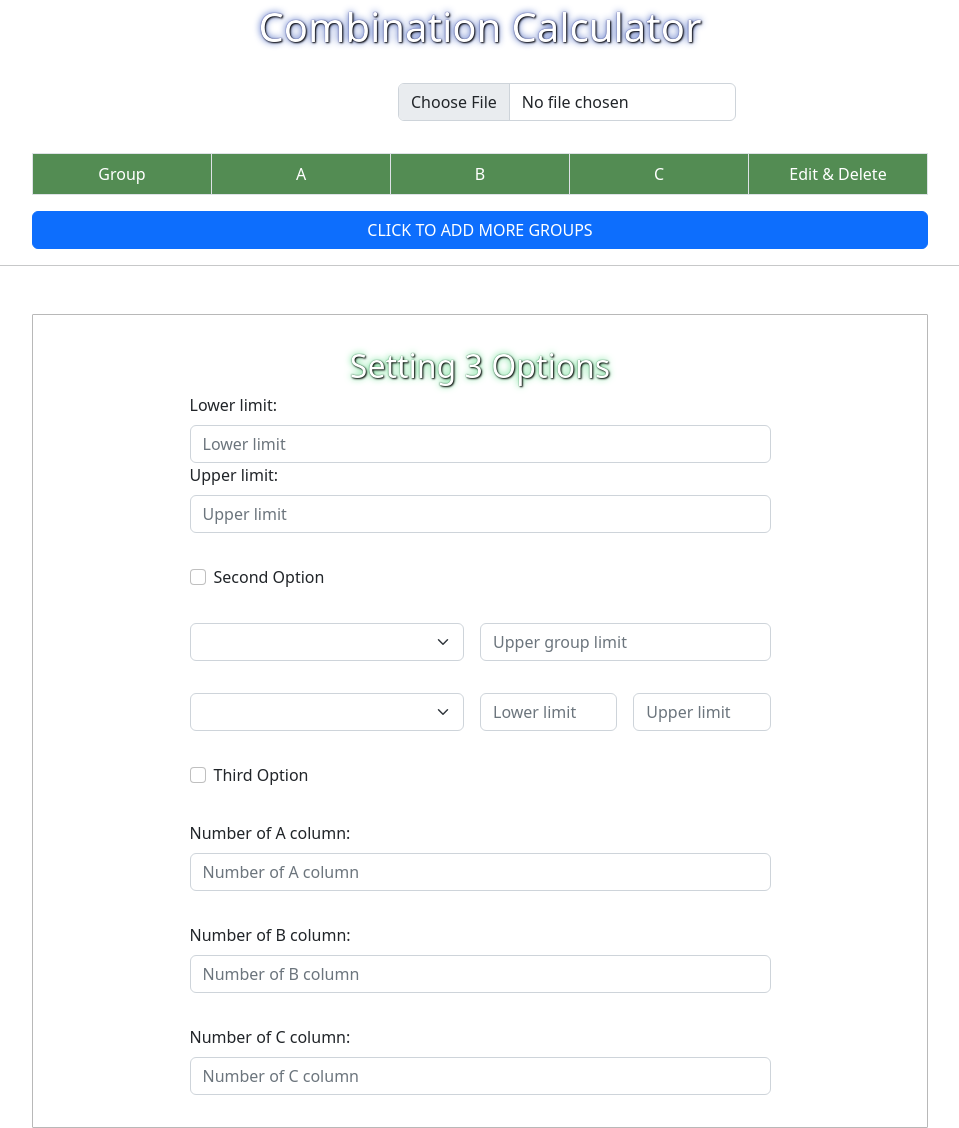
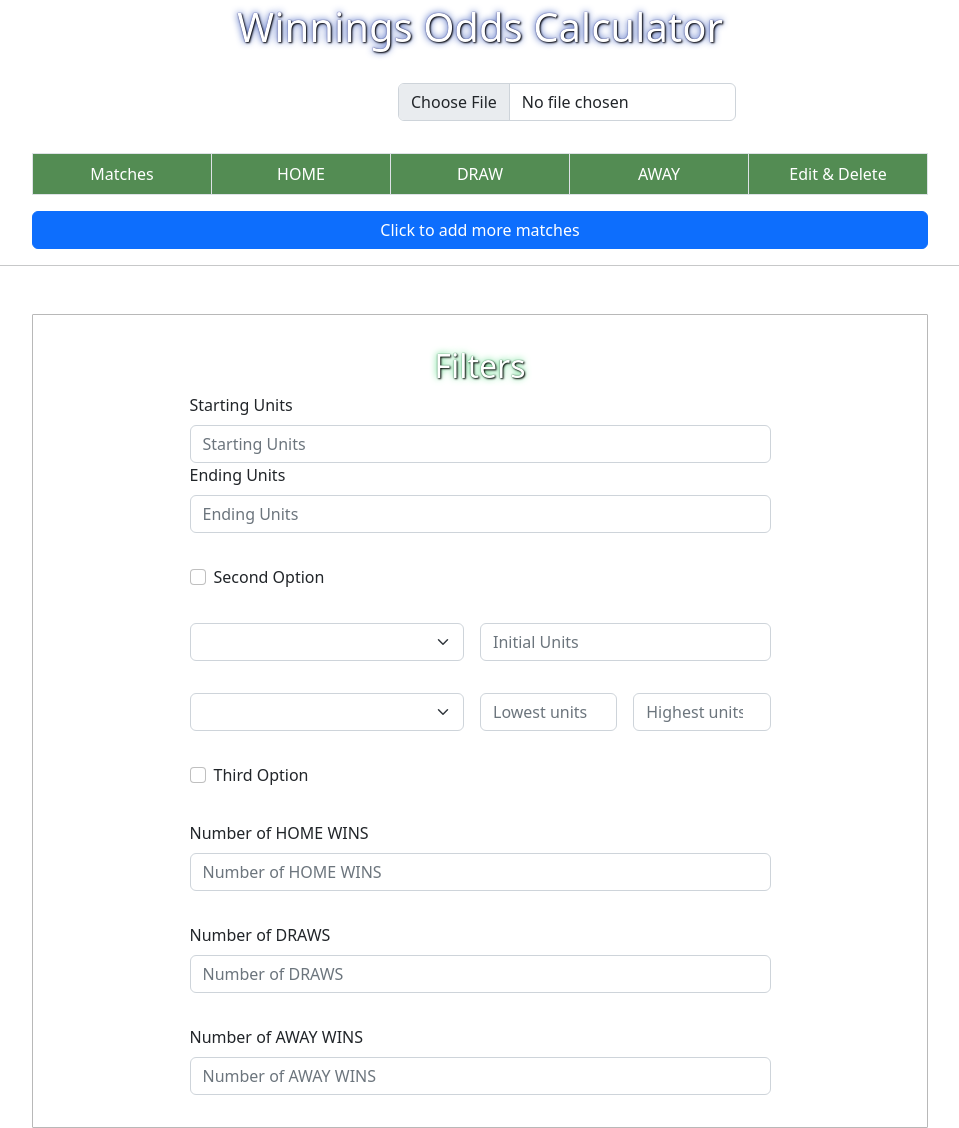
Before and after one commit to quanmeo1406/combination-calculator, a plain HTML site: page index.html in a window 1280 px wide. Shown: the part 29-1157 px from the top of the page, without its empty margins (160-1119 px from the left). Drawn offline with nearby package versions, Linux system fonts and the light colour scheme; a script that the page names is missing.

Commit message:
change some texts

```diff
--- a/combination_calculator.js
+++ b/combination_calculator.js
@@ -77,9 +77,8 @@ function displayOutPut() {
 
   if (!outPut.length) {
     if (min > 0 && max > 0)
-      resultTbody.innerHTML = "<h3>Sorry, there's no results...</h3>";
-    else
-      resultTbody.innerHTML = "<h3>Please the input conditions exactly...</h3>";
+      resultTbody.innerHTML = "<h3>Sorry, there's no tickets...</h3>";
+    else resultTbody.innerHTML = "<h3>Please the filters exactly...</h3>";
 
     const numOfComb = document.getElementById("numOfComb");
     numOfComb.innerHTML = "";
@@ -87,7 +86,7 @@ function displayOutPut() {
     let index = 0;
     let cardComponent = "";
     const numOfComb = document.getElementById("numOfComb");
-    numOfComb.innerHTML = "<h3> Number Of results: " + outPut.length + "</h3>";
+    numOfComb.innerHTML = "<h3> Number Of Tickets: " + outPut.length + "</h3>";
     for (
       let index = currentLimit * 30;
       index < (currentLimit + 1) * 30;
@@ -98,15 +97,15 @@ function displayOutPut() {
         cardComponent =
           cardComponent +
           `<div class="card">
-            <h3>Output ${index + 1}</h3>
+            <h3>Ticket ${index + 1}</h3>
             <table class="table table-hover table-bordered result-table">
                 <thead>
                     <tr class='table-primary'>
-                        <th>Group</th>
-                        <th>A</th>
-                        <th>B</th>
-                        <th>C</th>
-                        <th>RN</th>
+                        <th>Matches</th>
+                        <th>HOME</th>
+                        <th>DRAW</th>
+                        <th>AWAY</th>
+                        <th>UNITS</th>
                     </tr>
                 </thead>
                 <tbody>
--- a/index.html
+++ b/index.html
@@ -26,7 +26,7 @@
     <script src="https://cdn.jsdelivr.net/npm/bootstrap@5.2.1/dist/js/bootstrap.bundle.min.js"></script>
   </head>
   <body onload="displayGroups()">
-    <h1 class="quan-mt quan-mb quan-text-primary">Combination Calculator</h1>
+    <h1 class="quan-mt quan-mb quan-text-primary">Winnings Odds Calculator</h1>
     <div class="quan-w70 quan-mt quan-mb quan-flex-end">
       <form enctype="multipart/form-data">
         <input class="form-control" name="files[]" type="file" id="upload" />
@@ -37,10 +37,10 @@
       <table class="table table-bordered">
         <thead>
           <tr class="quan-table-success">
-            <td>Group</td>
-            <td>A</td>
-            <td>B</td>
-            <td>C</td>
+            <td>Matches</td>
+            <td>HOME</td>
+            <td>DRAW</td>
+            <td>AWAY</td>
             <td>Edit & Delete</td>
           </tr>
         </thead>
@@ -55,7 +55,7 @@
         data-bs-toggle="modal"
         data-bs-target="#myModal"
       >
-        CLICK TO ADD MORE GROUPS
+        Click to add more matches
       </button>
     </div>
 
@@ -64,25 +64,25 @@
       <div
         class="quan-flex-center quan-border quan-w70 quan-flex-col-dir quan-mt"
       >
-        <h2 class="quan-text-green">Setting 3 Options</h2>
+        <h2 class="quan-text-green">Filters</h2>
         <div class="quan-w70">
-          <label for="l-limit" class="form-label">Lower limit:</label>
+          <label for="l-limit" class="form-label">Starting Units</label>
           <input
             type="number"
             id="l-limit"
             class="form-control"
-            placeholder="Lower limit"
+            placeholder="Starting Units"
             min="0"
           />
         </div>
 
         <div class="quan-w70">
-          <label for="u-limit" class="form-label">Upper limit:</label>
+          <label for="u-limit" class="form-label">Ending Units</label>
           <input
             type="number"
             id="u-limit"
             class="form-control"
-            placeholder="Upper limit"
+            placeholder="Ending Units"
             min="0"
           />
         </div>
@@ -110,7 +110,7 @@
               type="number"
               id="u-group"
               class="form-control"
-              placeholder="Upper group limit"
+              placeholder="Initial Units"
               min="0"
             />
           </div>
@@ -126,14 +126,14 @@
               type="number"
               id="l-l-group"
               class="form-control quan-w50"
-              placeholder="Lower limit"
+              placeholder="Lowest units remain"
               min="0"
             />
             <input
               type="number"
               id="l-u-group"
               class="form-control quan-w50 quan-ml1"
-              placeholder="Upper limit"
+              placeholder="Highest units remain"
               min="0"
             />
           </div>
@@ -153,34 +153,34 @@
         </div>
 
         <div class="quan-w70 quan-mt">
-          <label for="con1" class="form-label">Number of A column:</label>
+          <label for="con1" class="form-label">Number of HOME WINS</label>
           <input
             type="number"
             id="con1"
             class="form-control"
-            placeholder="Number of A column"
+            placeholder="Number of HOME WINS"
             min="0"
           />
         </div>
 
         <div class="quan-w70 quan-mt">
-          <label for="con2" class="form-label">Number of B column:</label>
+          <label for="con2" class="form-label">Number of DRAWS</label>
           <input
             type="number"
             id="con2"
             class="form-control"
-            placeholder="Number of B column"
+            placeholder="Number of DRAWS"
             min="0"
           />
         </div>
 
         <div class="quan-w70 quan-mt">
-          <label for="con3" class="form-label">Number of C column:</label>
+          <label for="con3" class="form-label">Number of AWAY WINS</label>
           <input
             type="number"
             id="con3"
             class="form-control"
-            placeholder="Number of C column"
+            placeholder="Number of AWAY WINS"
             min="0"
           />
         </div>
@@ -198,7 +198,7 @@
     </div>
     <hr />
 
-    <h1 class="quan-txt-al quan-mt5 quan-ml quan-text-primary">OUTPUT</h1>
+    <h1 class="quan-txt-al quan-mt5 quan-ml quan-text-primary">Ticket</h1>
     <div class="quan-table">
       <div id="numOfComb"></div>
       <div class="quan-flex-center quan-mt">
```
